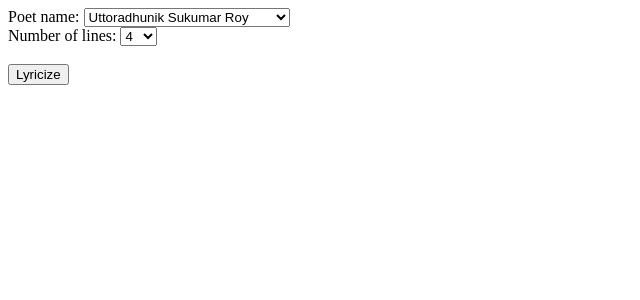
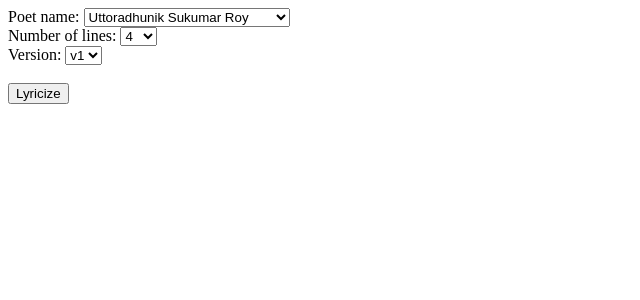
Before and after one commit to shibli049/lyr_bn, a Flask app: page / in a window 1280 px wide. Shown: the top 300 px of the page, without its empty margins (0-640 px from the left). Run offline with Flask 2, Linux system fonts and the light colour scheme.

Commit message:
added two different version to generate poems

```diff
--- a/app.py
+++ b/app.py
@@ -23,7 +23,7 @@ def index():
 def lyrics():
     artist = request.form['artist']
     lines = int(request.form['lines'])
-    # size = max(int(request.form['size']), 5)
+    version = max(int(request.form['version']), 1)
     size = 5
 
     if not artist:
@@ -63,9 +63,22 @@ def lyrics():
     logging.info(len(lyrics))
     if(len(lyrics) > 0 and len(lyrics.strip()) > 0):
         mc = MarkovChain()
-        mc.generateDatabase(lyrics,sentenceSep='[।!?\n]' )
+        if(version == 1):
+            sentenceSep='[।!?\n]'
+        else:
+            sentenceSep='[।!?\n\s]'
+
+        mc.generateDatabase(lyrics,sentenceSep=sentenceSep)
         for line in range(0, lines):
-            result.append(mc.generateString())
+            if(version == 1):
+                result.append(mc.generateString())
+            else:
+                word = mc.generateString()
+                lenWord = len(word)
+                for i in range(0,lenWord) :
+                    word += " " + mc.generateString()
+                result.append(word)
+
     else:
         result = ["No poet found!"]
         logging.info(result)
--- a/templates/index.html
+++ b/templates/index.html
@@ -15,13 +15,13 @@
         <option value="{{n}}">{{n}}</option>
       {% endfor %}
     </select>
-    <!-- <br />
-    Model size:
-    <select name="size">
-      {% for n in range(5,11) %}
-        <option value="{{n}}">{{n}}</option>
+    <br />
+    Version:
+    <select name="version">
+      {% for n in range(1,3) %}
+        <option value="{{n}}">v{{n}}</option>
       {% endfor %}
-    </select> -->
+    </select>
     <br /><br />
     <input class="button" type="submit" value="Lyricize">
   </form>
```
